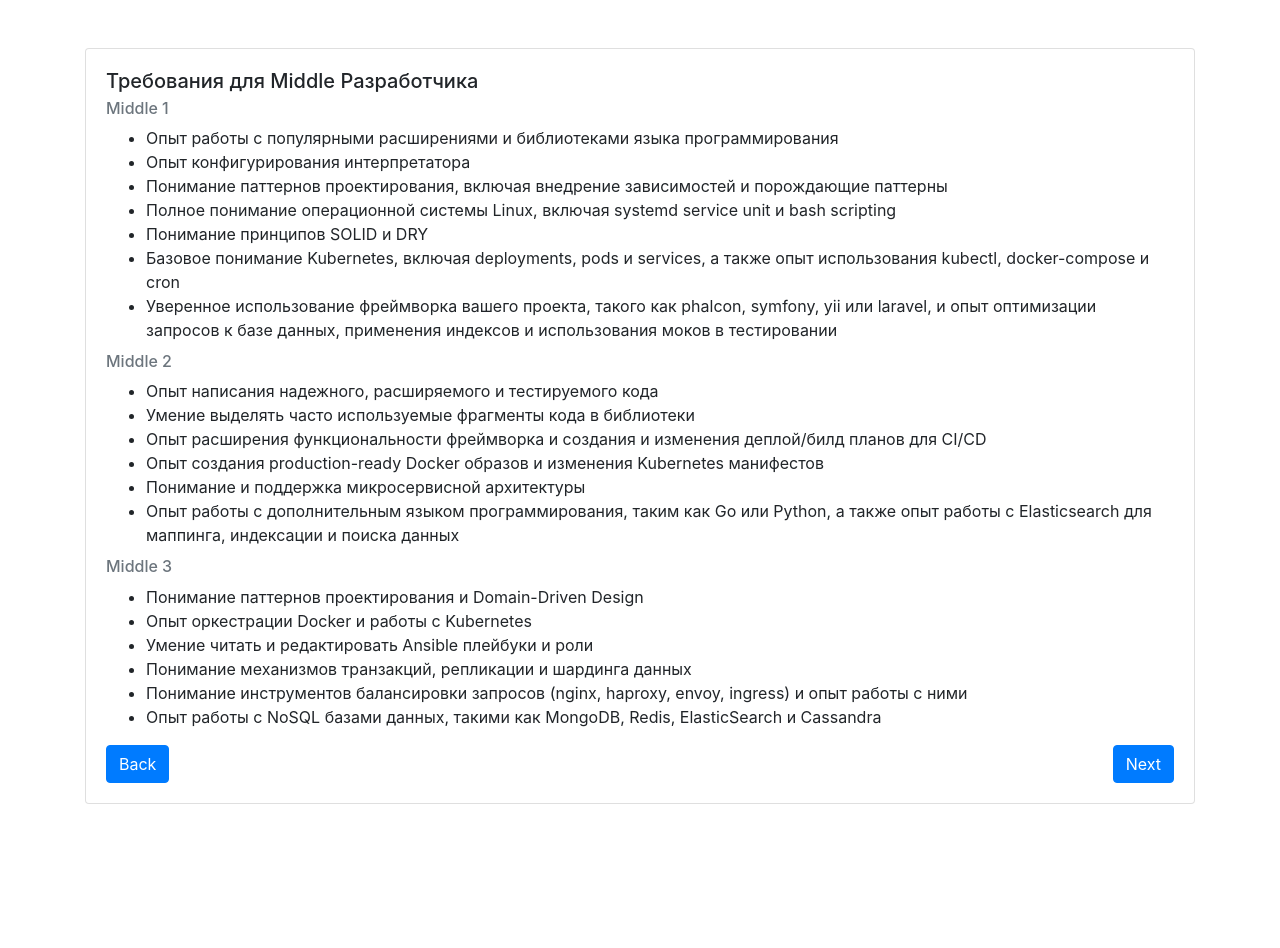
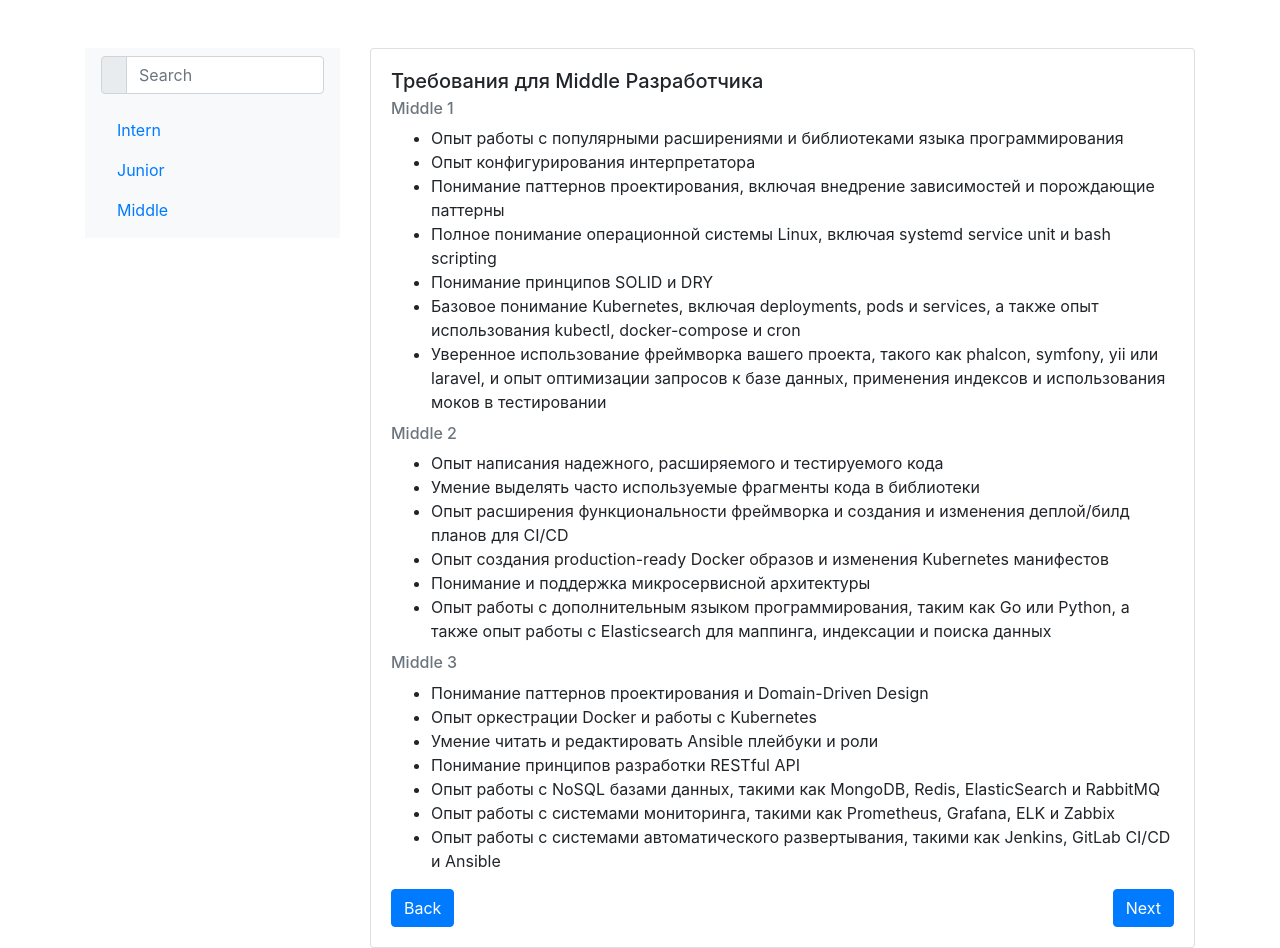
Before and after one commit to suichanwa/upgreat, a Nuxt app: page /Middle in a window 1280 px wide. Before the commit the page ends 804 px from the top, so only its background shows below. Built offline with nearby package versions, Linux system fonts and the light colour scheme.

Commit message:
sidebar add

```diff
--- a/pages/Intern.vue
+++ b/pages/Intern.vue
@@ -1,5 +1,10 @@
 <template>
   <div class="container mt-5">
+    <div class="row">
+      <div class="col-md-3">
+        <SideBar />
+      </div>
+      <div class="col-md-9">
         <div class="card">
           <div class="card-body">
             <h5 class="card-title">Requirements for Internship Developer</h5>
@@ -19,15 +24,18 @@
           </div>
         </div>
       </div>
+    </div>
+  </div>
 </template>
-
 <script>
 import Navigation from '~/components/Navigation.vue';
+import SideBar from '~/components/SideBar.vue';
 
 export default {
   name: 'Intern',
   components: {
-    Navigation
+    Navigation,
+    SideBar
   }
 }
 </script>
--- a/pages/Junior.vue
+++ b/pages/Junior.vue
@@ -1,5 +1,10 @@
 <template>
   <div class="container mt-5">
+    <div class="row">
+      <div class="col-md-3">
+        <Sidebar />
+      </div>
+      <div class="col-md-9">
         <div class="card">
           <div class="card-body">
             <h5 class="card-title">Требования для Junior Разработчика</h5>
@@ -17,14 +22,18 @@
           </div>
         </div>
       </div>
+    </div>
+  </div>
 </template>
 <script>
 import Navigation from '../components/Navigation.vue';
+import Sidebar from '../components/Sidebar.vue';
 
 export default {
   name: 'Junior',
   components: {
-    Navigation
+    Navigation,
+    Sidebar
   }
 }
 </script>
--- a/pages/MDEditor.vue
+++ /dev/null
@@ -1,47 +0,0 @@
-<template>
-  <div>
-    <h1>{{ fileName }}</h1>
-    <b-form-group label="File name">
-      <b-form-input v-model="fileName" />
-    </b-form-group>
-    <b-form-group label="File contents">
-      <b-form-textarea v-model="fileContents" />
-    </b-form-group>
-    <b-button variant="primary" @click="saveFile">Save</b-button>
-  </div>
-</template>
-
-<script>
-export default {
-  props: {
-    file: {
-      type: Object,
-      required: true
-    }
-  },
-
-  data() {
-    return {
-      fileName: '',
-      fileContents: ''
-    }
-  },
-
-  mounted() {
-    // Set the initial file name and contents
-    this.fileName = this.file.name
-    this.fileContents = this.file.contents
-  },
-
-  methods: {
-    saveFile() {
-      // Emit a "save-file" event with the updated file data
-      this.$emit('save-file', {
-        id: this.file.id,
-        name: this.fileName,
-        contents: this.fileContents
-      })
-    }
-  }
-}
-</script>
--- a/pages/Middle.vue
+++ b/pages/Middle.vue
@@ -1,5 +1,10 @@
 <template>
   <div class="container mt-5">
+    <div class="row">
+      <div class="col-md-3">
+        <Sidebar />
+      </div>
+      <div class="col-md-9">
         <div class="card">
           <div class="card-body">
             <h5 class="card-title">Требования для Middle Разработчика</h5>
@@ -27,25 +32,29 @@
               <li>Понимание паттернов проектирования и Domain-Driven Design</li>
               <li>Опыт оркестрации Docker и работы с Kubernetes</li>
               <li>Умение читать и редактировать Ansible плейбуки и роли</li>
-          <li>Понимание механизмов транзакций, репликации и шардинга данных</li>
-          <li>Понимание инструментов балансировки запросов (nginx, haproxy, envoy, ingress) и опыт работы с ними</li>
-            <li>Опыт работы с NoSQL базами данных, такими как MongoDB, Redis, ElasticSearch и Cassandra</li>
+              <li>Понимание принципов разработки RESTful API</li>
+              <li>Опыт работы с NoSQL базами данных, такими как MongoDB, Redis, ElasticSearch и RabbitMQ</li>
+              <li>Опыт работы с системами мониторинга, такими как Prometheus, Grafana, ELK и Zabbix</li>
+              <li>Опыт работы с системами автоматического развертывания, такими как Jenkins, GitLab CI/CD и Ansible</li>
             </ul>
             <Navigation :currentPage="'Middle'" />
           </div>
         </div>
       </div>
+    </div>
+  </div>
 </template>
 
-
 <script>
-import Navigation from '~/components/Navigation.vue';
-
+import Sidebar from '@/components/Sidebar'
+import Navigation from '@/components/Navigation'
 
 export default {
   name: 'Middle',
   components: {
+    Sidebar,
     Navigation
   }
 }
+
 </script>
```
Lines whose indentation alone changed are shown as unchanged.
